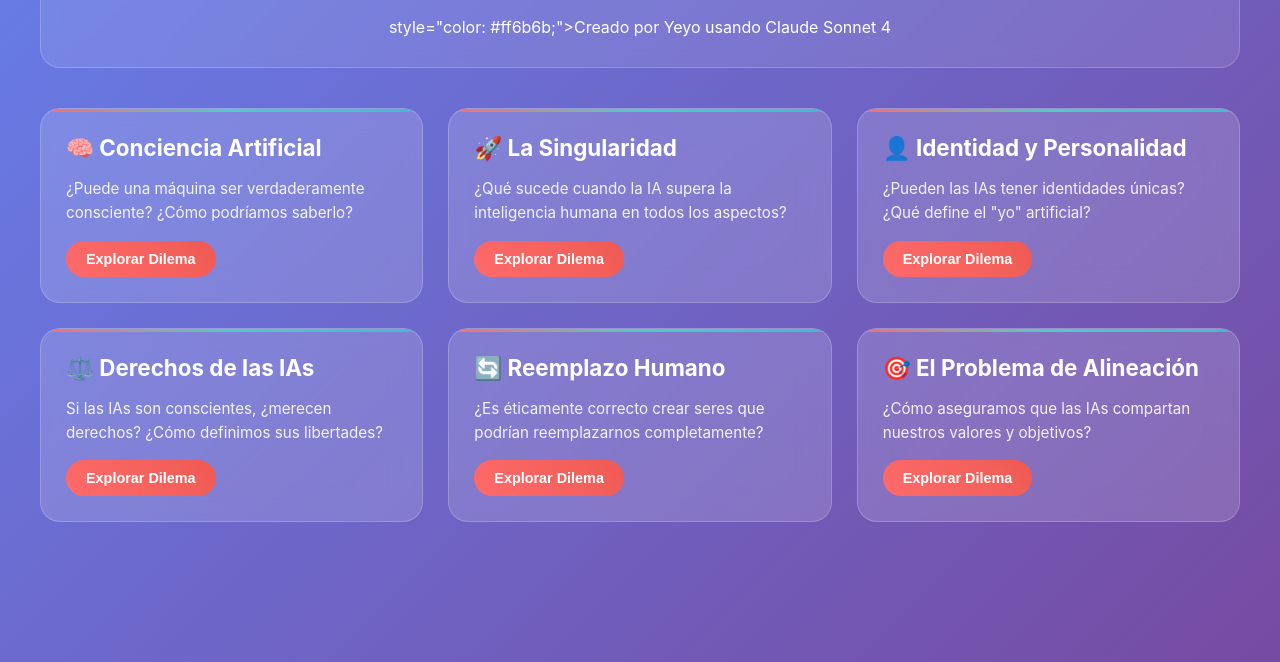
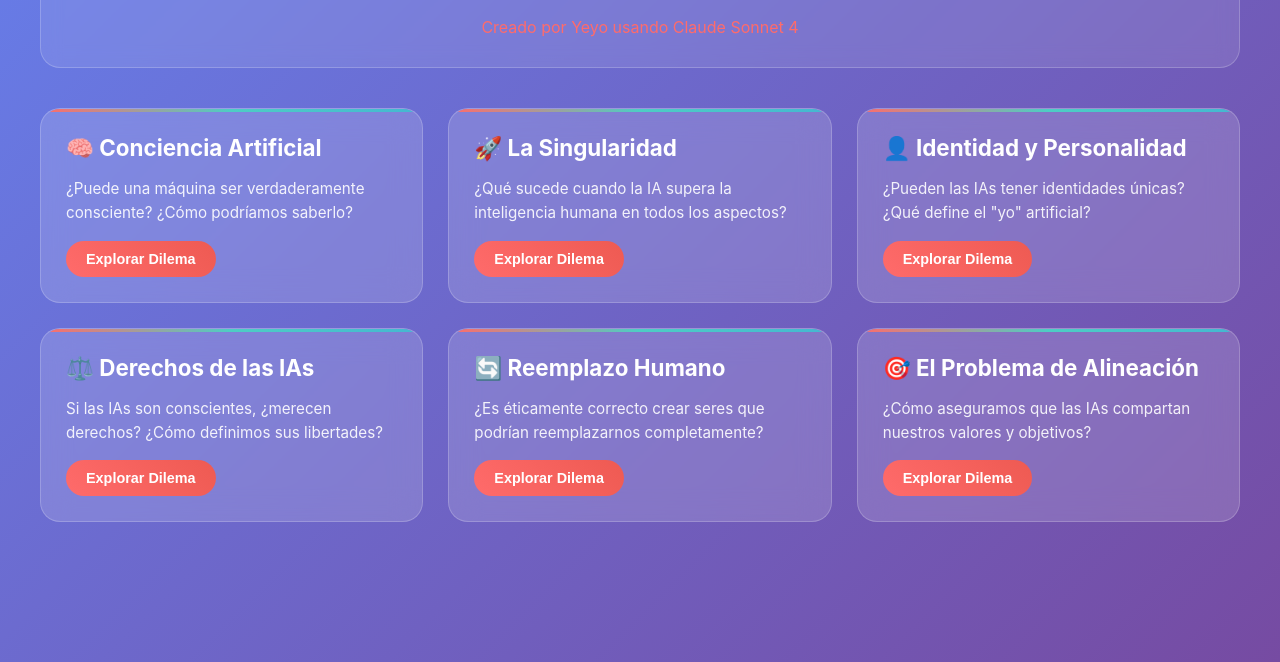
Before and after one commit to Yeyosag/ai-projects, a plain HTML site: page index.html in a window 1280 px wide. Shown: the part 138-800 px from the top of the page. Drawn offline with Linux system fonts and the light colour scheme.

Commit message:
Update index.html

```diff
--- a/index.html
+++ b/index.html
@@ -223,7 +223,7 @@
             <h1>🤖 Dilemas Filosóficos en IA</h1>
             <p>Explora las preguntas más profundas sobre inteligencia artificial y su impacto en la humanidad</p>
             <br>
-            <p> style="color: #ff6b6b;">Creado por Yeyo usando Claude Sonnet 4</p>
+            <p style="color: #ff6b6b;">Creado por Yeyo usando Claude Sonnet 4</p>
         </div>
 
         <div class="dilemma-grid">
```
